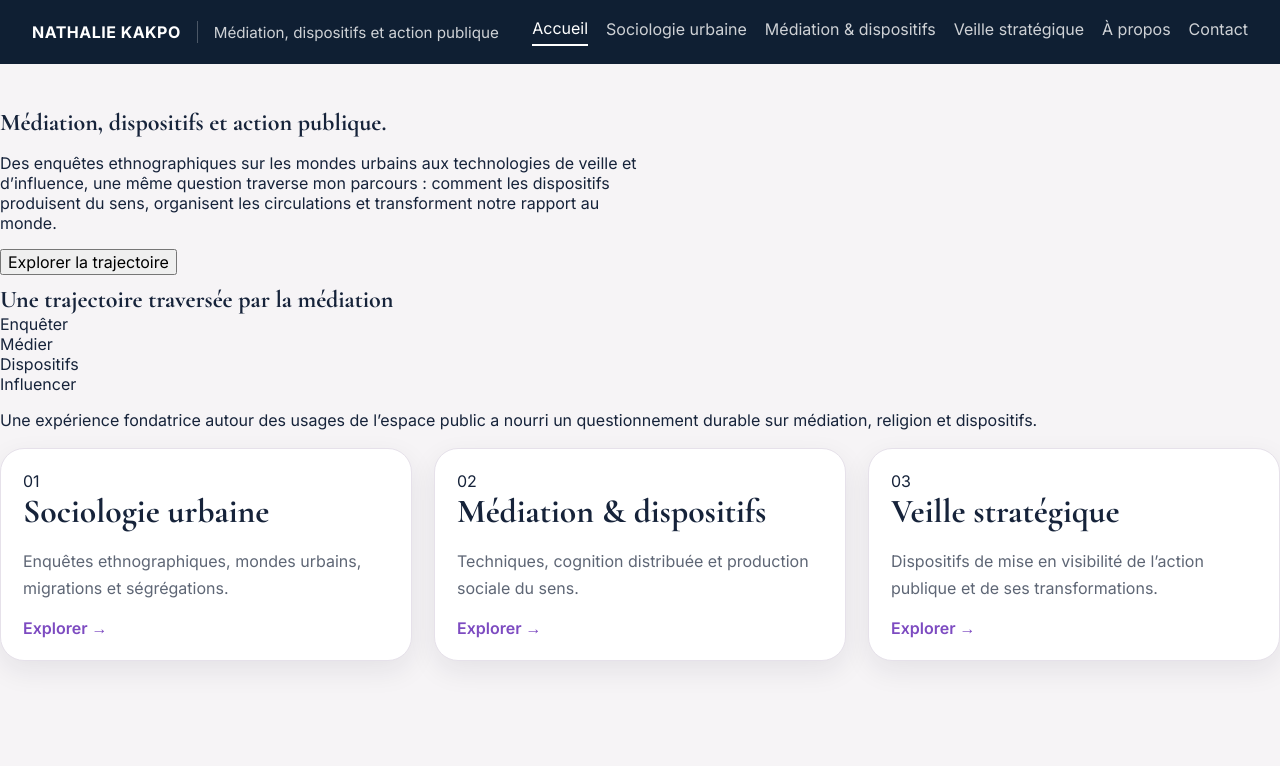
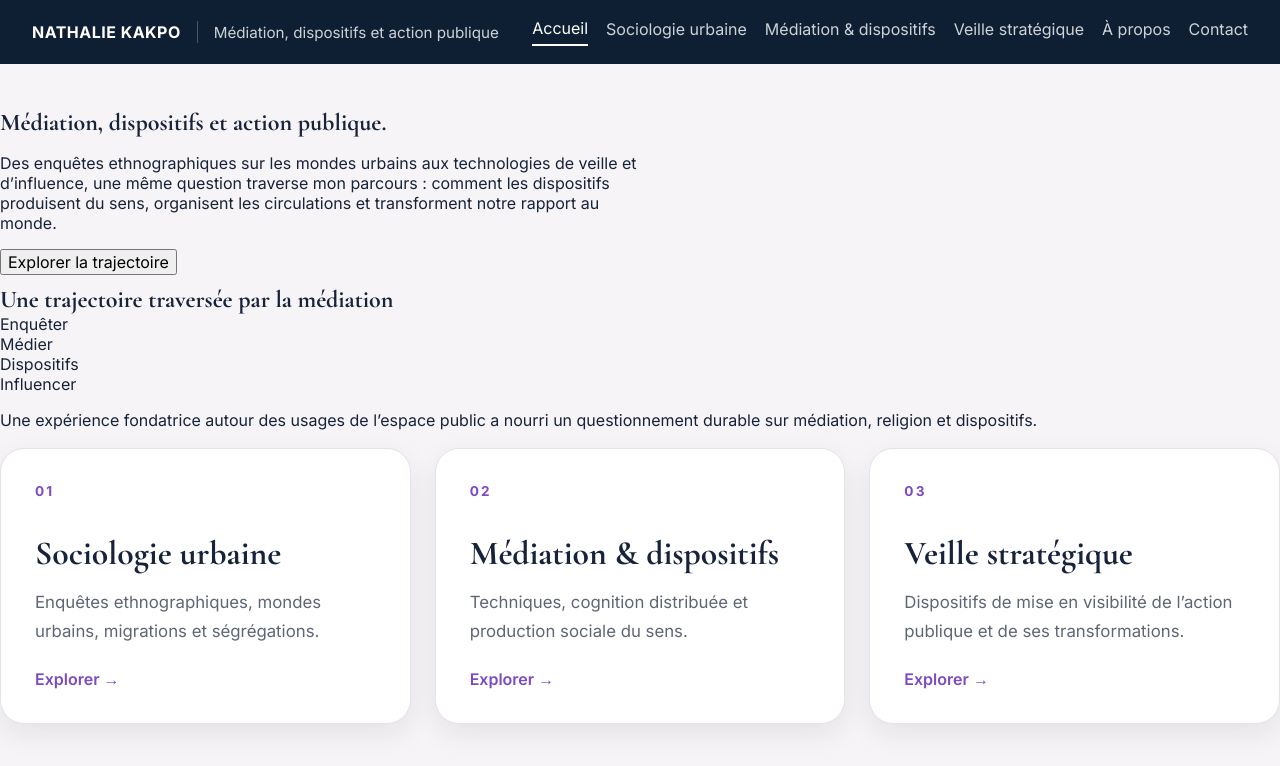
Before and after one commit to Nath76/site-personnel, a React (Vite) app: page / in a window 1280 px wide. Shown: the top 766 px of the page. Built offline with nearby package versions, Linux system fonts and the light colour scheme.

Commit message:
Refactor CSS styles for improved layout and design

```diff
--- a/src/styles.css
+++ b/src/styles.css
@@ -12,12 +12,14 @@
 
 * { box-sizing: border-box; }
 html, body, #root { min-height: 100%; }
+
 body {
   margin: 0;
   font-family: Inter, sans-serif;
   background: var(--bg);
   color: var(--ink);
 }
+
 button, input, textarea { font: inherit; }
 button { cursor: pointer; }
 img { display: block; max-width: 100%; }
@@ -187,7 +189,10 @@ h1, h2, h3 {
 .page-head p,
 .footer,
 .simple-list,
-.contact-list { line-height: 1.7; color: var(--muted); }
+.contact-list {
+  line-height: 1.7;
+  color: var(--muted);
+}
 
 .section-soft {
   padding: 24px 28px;
@@ -196,10 +201,12 @@ h1, h2, h3 {
   background: linear-gradient(90deg, rgba(125,75,193,0.07), rgba(8,24,45,0.03));
 }
 
+/* CARTES ACCUEIL — version typographique sans images */
+
 .cards-raised {
   display: grid;
   grid-template-columns: repeat(3, 1fr);
-  gap: 22px;
+  gap: 24px;
   margin-top: 18px;
 }
 
@@ -208,34 +215,48 @@ h1, h2, h3 {
   border: 1px solid var(--line);
   border-radius: 24px;
   box-shadow: var(--shadow);
-  overflow: hidden;
   cursor: pointer;
   transition: transform 0.2s ease, box-shadow 0.2s ease;
+  padding: 34px;
+  min-height: 250px;
 }
 
 .feature-card:hover {
-  transform: translateY(-4px);
-  box-shadow: 0 16px 34px rgba(21, 28, 45, 0.12);
+  transform: translateY(-6px);
+  box-shadow: 0 18px 42px rgba(21, 28, 45, 0.12);
 }
 
-.feature-card img {
-  width: 100%;
-  height: 220px;
-  object-fit: cover;
+.feature-card-body {
+  padding: 0;
 }
 
-.feature-card-body { padding: 22px; }
+.feature-number {
+  font-size: 0.85rem;
+  letter-spacing: 0.16em;
+  color: var(--accent);
+  font-weight: 700;
+  margin-bottom: 34px;
+}
+
 .feature-card-body h3 {
   font-size: 2.1rem;
-  margin-bottom: 12px;
-}
-.feature-card-body ul {
-  padding-left: 18px;
-  margin: 14px 0 18px;
+  margin-bottom: 14px;
   color: var(--ink);
 }
-.feature-card-body li { margin-bottom: 6px; }
-.card-link { color: var(--accent); font-weight: 600; }
+
+.feature-card-body p {
+  font-size: 1.05rem;
+  line-height: 1.7;
+  color: var(--muted);
+  margin: 0;
+}
+
+.card-link {
+  display: inline-block;
+  margin-top: 24px;
+  color: var(--accent);
+  font-weight: 600;
+}
 
 .signature-banner {
   display: flex;
@@ -269,19 +290,23 @@ h1, h2, h3 {
 }
 
 .page-main { padding: 44px 0 60px; }
+
 .page-head {
   margin-bottom: 26px;
 }
+
 .page-head h1 {
   font-size: clamp(3rem, 4vw, 4.4rem);
   margin-bottom: 10px;
 }
+
 .tags {
   display: flex;
   flex-wrap: wrap;
   gap: 10px;
   margin-top: 16px;
 }
+
 .tag {
   padding: 8px 14px;
   border-radius: 999px;
@@ -298,17 +323,9 @@ h1, h2, h3 {
   gap: 22px;
 }
 
-.page-grid-two {
-  grid-template-columns: 1.1fr 1fr;
-}
-
-.project-grid {
-  grid-template-columns: repeat(2, 1fr);
-}
-
-.concept-grid {
-  grid-template-columns: repeat(2, 1fr);
-}
+.page-grid-two { grid-template-columns: 1.1fr 1fr; }
+.project-grid { grid-template-columns: repeat(2, 1fr); }
+.concept-grid { grid-template-columns: repeat(2, 1fr); }
 
 .panel {
   background: var(--panel);
@@ -343,10 +360,12 @@ h1, h2, h3 {
 
 .about-photo { min-height: 320px; }
 .muted { color: var(--muted); }
+
 .simple-list {
   padding-left: 18px;
   margin: 0;
 }
+
 .simple-list li { margin-bottom: 10px; }
 .full-width-panel { margin-top: 22px; }
 
@@ -419,8 +438,11 @@ h1, h2, h3 {
 
 @media (max-width: 820px) {
   .section { width: min(100% - 28px, 1320px); }
+
   .topbar { padding: 16px 14px; }
+
   .brand-tagline { display: none; }
+
   .hero,
   .page-grid-two,
   .project-grid,
@@ -432,7 +454,13 @@ h1, h2, h3 {
     grid-template-columns: 1fr;
   }
 
+  .cards-raised article:last-child,
+  .trajectory-grid div:last-child {
+    grid-column: auto;
+  }
+
   .hero-visual img { height: 340px; }
+
   .signature-banner,
   .footer {
     flex-direction: column;
```
